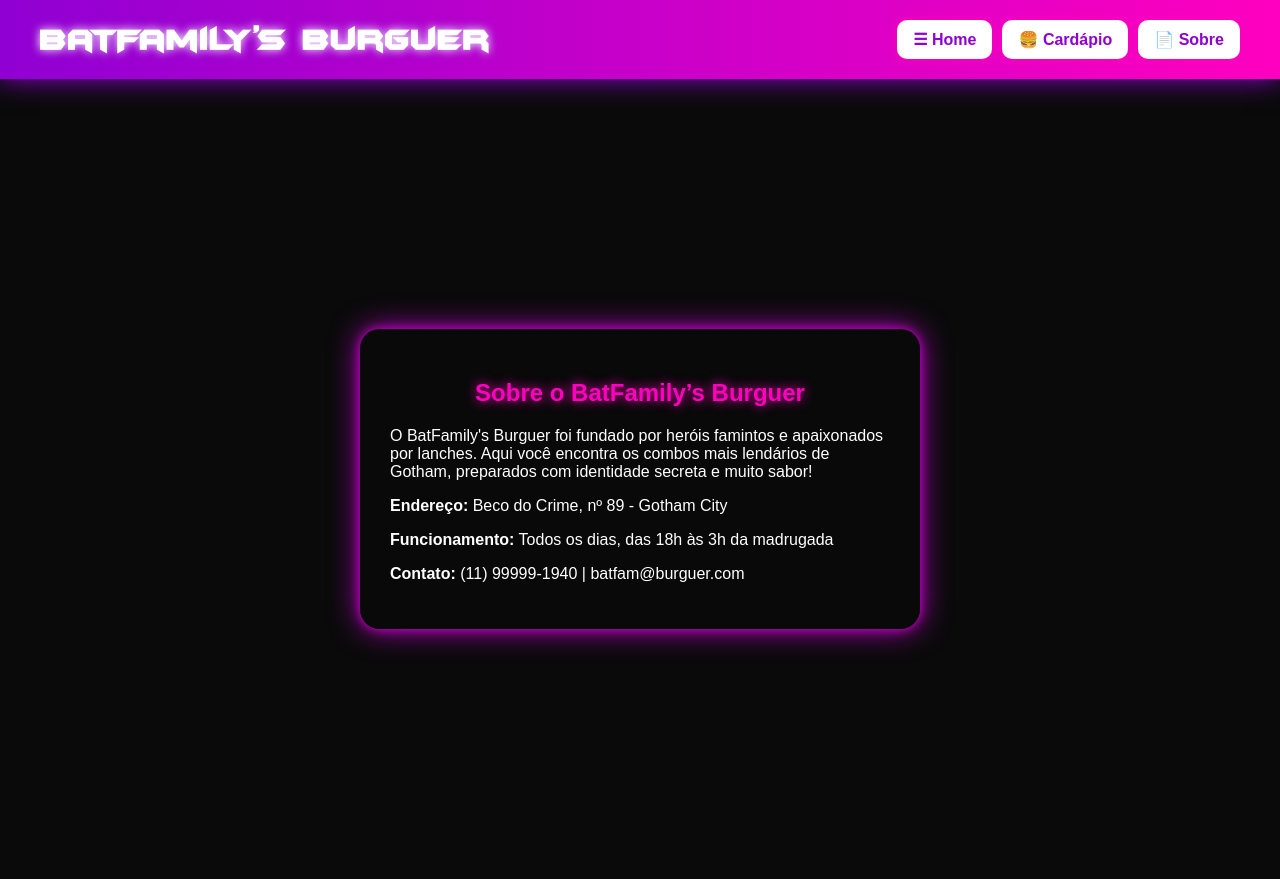
After one commit to godoygodoygodoy/meu-projeto-POO, a Flask app: template templates/sobre.html in a window 1280 px wide. The commit adds this page. Run offline with Flask 3, Linux system fonts and the light colour scheme; the template is opened without the code that fills it, so the values that code supplies are empty.

Commit message:
atualization 27.05

```diff
--- /dev/null
+++ b/app.py
@@ -0,0 +1,49 @@
+from flask import Flask, render_template, request, jsonify
+import sqlite3
+
+app = Flask(__name__)
+
+# cria a tabela no banco, se não existir
+def criar_tabela():
+    conn = sqlite3.connect('lanchesGodoy.db')
+    cursor = conn.cursor()
+    cursor.execute('''
+        CREATE TABLE IF NOT EXISTS lanches (
+            id INTEGER PRIMARY KEY AUTOINCREMENT,
+            nome TEXT NOT NULL,
+            preco REAL NOT NULL
+        )
+    ''')
+    conn.commit()
+    conn.close()
+
+criar_tabela()
+
+@app.route('/')
+def index():
+    return render_template('index.html')
+
+@app.route('/adicionar', methods=['POST'])
+def adicionar():
+    data = request.get_json()
+    nome = data['nome']
+    preco = data['preco']
+
+    conn = sqlite3.connect('lanchesGodoy.db')
+    cursor = conn.cursor()
+    cursor.execute("INSERT INTO lanches (nome, preco) VALUES (?, ?)", (nome, preco))
+    conn.commit()
+    conn.close()
+    return jsonify({'mensagem': 'Lanche salvo com sucesso!'})
+
+@app.route('/lanches', methods=['GET'])
+def listar():
+    conn = sqlite3.connect('lanchesGodoy.db')
+    cursor = conn.cursor()
+    cursor.execute("SELECT nome, preco FROM lanches")
+    lanches = cursor.fetchall()
+    conn.close()
+    return jsonify([{'nome': nome, 'preco': preco} for nome, preco in lanches])
+
+if __name__ == '__main__':
+    app.run(debug=True)
--- a/style.css
+++ b/static/style.css
@@ -1,7 +1,7 @@
 /* fundo e fonte geral */
 @font-face {
   font-family: 'BatFont';
-  src: url('coisas/batmfa__.ttf') format('truetype');
+  src: url('/static/coisas/batmfa__.ttf') format('truetype');
 }
 
 body {
@@ -27,7 +27,7 @@ main {
   background: rgba(10, 10, 10, 0.85);
   padding: 30px;
   border-radius: 20px;
-  box-shadow: 0 0 30px #ab00d6, 0 0 10px #00ffff;
+  box-shadow: 0 0 30px #9000d3, 0 0 10px #ff00bf;
   width: 100%;
   max-width: 500px;
   backdrop-filter: blur(15px);
@@ -35,12 +35,12 @@ main {
 
 /* faixa roxa no topo */
 header .top-bar {
-  background: linear-gradient(90deg, #ab00d6, #00ffff);
+  background: linear-gradient(90deg, #9000d3, #ff00bf);
   display: flex;
   justify-content: space-between;
   align-items: center;
   padding: 20px 40px;
-  box-shadow: 0 0 25px #ab00d6;
+  box-shadow: 0 0 25px #9000d3;
 }
 
 header h1 {
@@ -50,20 +50,20 @@ header h1 {
   display: flex;
   align-items: center;
   gap: 10px;
-  text-shadow: 0 0 10px #fff, 0 0 15px #ab00d6;
+  text-shadow: 0 0 10px #fff, 0 0 15px #9000d3;
   color: white;
 }
 
 #menu-btn {
   background: #fff;
-  color: #ab00d6;
+  color: #9000d3;
   border: none;
   padding: 10px 15px;
   border-radius: 8px;
   font-weight: bold;
   cursor: pointer;
   transition: 0.3s;
-  box-shadow: 0 0 12px #00ffff;
+  box-shadow: 0 0 12px #ff00bf;
 }
 
 #menu-btn:hover {
@@ -73,8 +73,8 @@ header h1 {
 
 h2 {
   text-align: center;
-  color: #ab00d6;
-  text-shadow: 0 0 12px #ab00d6;
+  color: #ff00bf;
+  text-shadow: 0 0 12px #ff00bf;
   margin-bottom: 20px;
 }
 
@@ -90,7 +90,7 @@ input {
   border-radius: 10px;
   background-color: #1e1e1e;
   color: #fff;
-  box-shadow: 0 0 5px #00ffff inset;
+  box-shadow: 0 0 5px #ff00bf inset;
   font-size: 1em;
 }
 
@@ -100,7 +100,7 @@ input::placeholder {
 
 button[type="submit"] {
   padding: 14px;
-  background: linear-gradient(90deg, #ab00d6, #00ffff);
+  background: linear-gradient(90deg, #9000d3, #ff00bf);
   color: #fff;
   border: none;
   border-radius: 10px;
@@ -108,12 +108,12 @@ button[type="submit"] {
   transition: 0.3s;
   font-weight: bold;
   font-size: 1em;
-  box-shadow: 0 0 20px #ab00d6;
+  box-shadow: 0 0 20px #9000d3;
   text-shadow: 0 0 3px #000;
 }
 
 button[type="submit"]:hover {
-  background: linear-gradient(90deg, #c300ff, #00e6e6);
+  background: linear-gradient(90deg, #9000d3, #ff00bf);
   transform: scale(1.05);
 }
 
@@ -130,11 +130,11 @@ li {
   display: flex;
   justify-content: space-between;
   align-items: center;
-  box-shadow: 0 0 10px #ab00d6;
+  box-shadow: 0 0 10px #9000d3;
 }
 
 li span {
-  color: #00ff99;
+  color: #ff00bf;
   font-weight: bold;
   font-size: 1.1em;
 }
@@ -142,7 +142,7 @@ li span {
 li button {
   background: transparent;
   border: none;
-  color: #ff2b2b;
+  color: #2bff2b;
   font-size: 20px;
   cursor: pointer;
   transition: transform 0.2s, color 0.3s;
@@ -150,7 +150,7 @@ li button {
 
 li button:hover {
   transform: scale(1.3);
-  color: #ff6b6b;
+  color: #8dff83;
 }
 
 @media (max-width: 600px) {
@@ -167,3 +167,69 @@ li button:hover {
     font-size: 16px;
   }
 }
+
+.menu-buttons {
+  display: flex;
+  gap: 10px;
+}
+
+.menu-btn {
+  background: #fff;
+  color: #9000d3;
+  padding: 10px 16px;
+  border-radius: 10px;
+  font-weight: bold;
+  text-decoration: none;
+  box-shadow: 0 0 12px #ff00bf;
+  transition: 0.3s;
+}
+
+.menu-btn:hover {
+  background: #eee;
+  transform: scale(1.05);
+}
+
+@keyframes girarGlow {
+  0% {
+    box-shadow: 0 0 30px #9000d3, 0 0 10px #ff00bf;
+  }
+  25% {
+    box-shadow: 0 0 30px #ff00bf, 0 0 10px #9000d3;
+  }
+  50% {
+    box-shadow: 0 0 30px #00ffe1, 0 0 10px #ab00d6;
+  }
+  75% {
+    box-shadow: 0 0 30px #ab00d6, 0 0 10px #00ffe1;
+  }
+  100% {
+    box-shadow: 0 0 30px #9000d3, 0 0 10px #ff00bf;
+  }
+}
+
+.container {
+  animation: girarGlow 6s infinite linear;
+}
+
+@keyframes animarGradiente {
+  0% {
+    background-position: 0% 50%;
+  }
+  50% {
+    background-position: 100% 50%;
+  }
+  100% {
+    background-position: 0% 50%;
+  }
+}
+
+.top-bar {
+  background: linear-gradient(270deg, #9000d3, #ff70db, #ff00b3, #9000d3);
+  background-size: 600% 600%;
+  animation: animarGradiente 8s ease infinite;
+  display: flex;
+  justify-content: space-between;
+  align-items: center;
+  padding: 20px 40px;
+  box-shadow: 0 0 25px #9000d3;
+}
--- /dev/null
+++ b/templates/sobre.html
@@ -0,0 +1,33 @@
+<!DOCTYPE html>
+<html lang="pt-br">
+<head>
+  <meta charset="UTF-8">
+  <title>Sobre - BatFamily’s Burguer</title>
+  <link rel="icon" type="image/x-icon" href="/static/coisas/batsimbolo.ico">
+  <link rel="stylesheet" href="/static/style.css">
+</head>
+<body>
+  <header>
+    <div class="top-bar">
+      <h1>
+        BatFamily’s Burguer
+      </h1>
+      <div class="menu-buttons">
+        <a href="/" class="menu-btn">☰ Home</a>
+        <a href="/cardapio" class="menu-btn">🍔 Cardápio</a>
+        <a href="/sobre" class="menu-btn">📄 Sobre</a>
+      </div>
+    </div>
+  </header>
+
+  <main>
+    <div class="container">
+      <h2>Sobre o BatFamily’s Burguer</h2>
+      <p>O BatFamily's Burguer foi fundado por heróis famintos e apaixonados por lanches. Aqui você encontra os combos mais lendários de Gotham, preparados com identidade secreta e muito sabor!</p>
+      <p><strong>Endereço:</strong> Beco do Crime, nº 89 - Gotham City</p>
+      <p><strong>Funcionamento:</strong> Todos os dias, das 18h às 3h da madrugada</p>
+      <p><strong>Contato:</strong> (11) 99999-1940 | batfam@burguer.com</p>
+    </div>
+  </main>
+</body>
+</html>
```
Also changed, not shown: index.html (deleted, +0 -34 lines), templates/index.html (added, +39 -0 lines), coisas/batfundo.png (deleted), lanchesGodoy.db, static/coisas/batmfa__.ttf (renamed from coisas/batmfa__.ttf), static/coisas/batsimbolo.ico (renamed from coisas/batsimbolo.ico), static/script.js (renamed from script.js).
